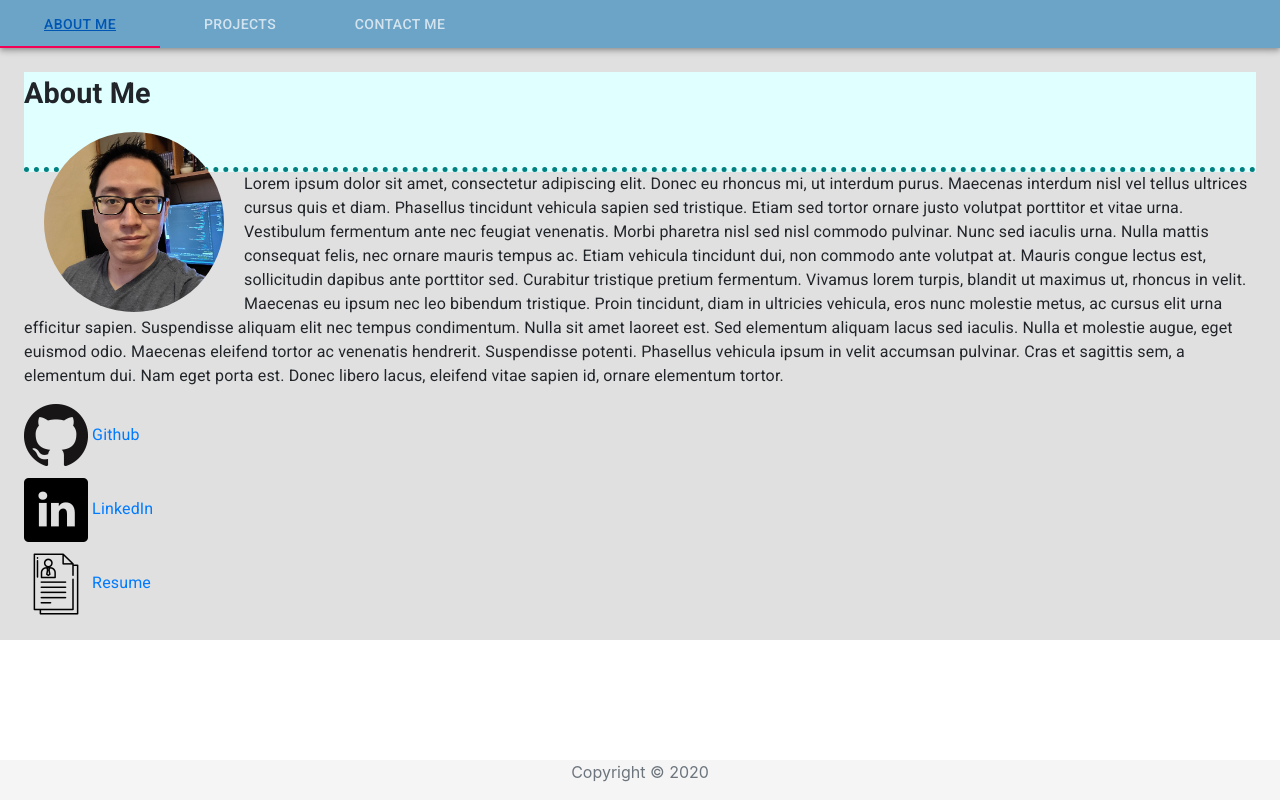
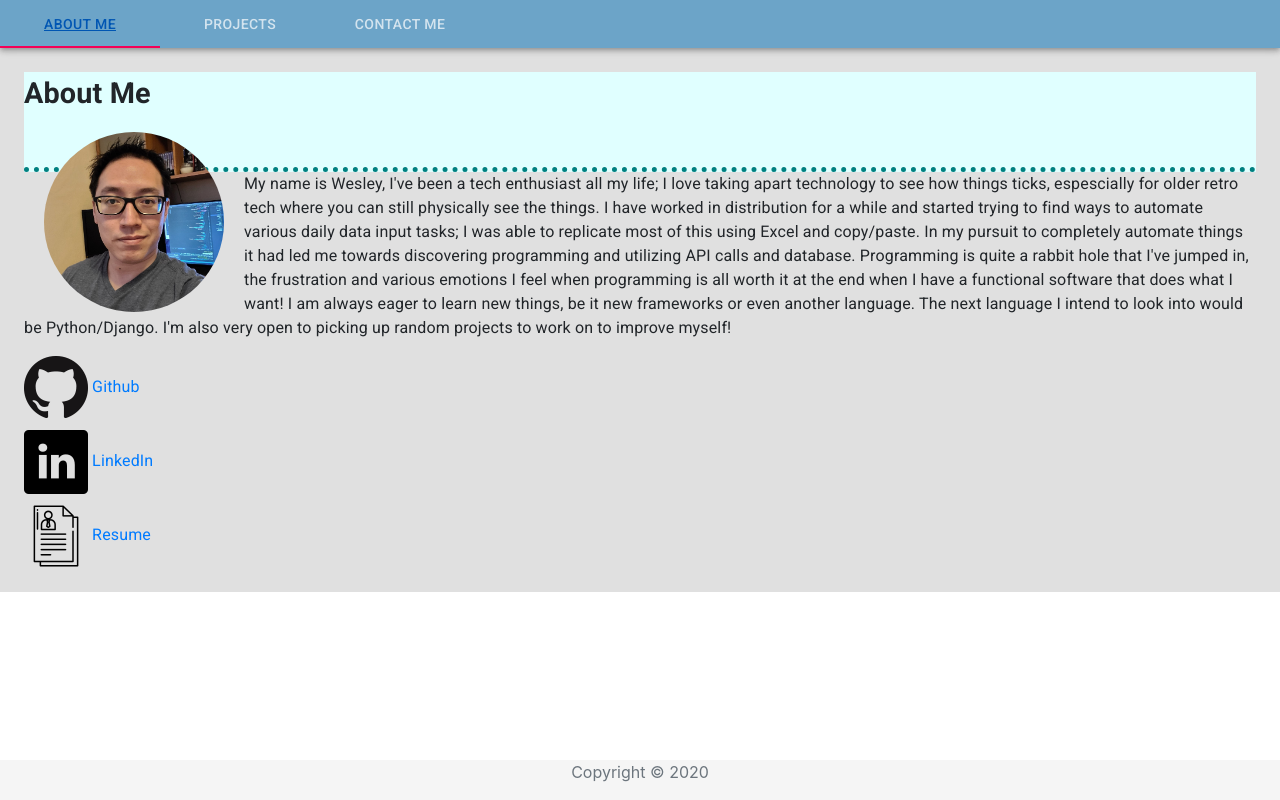
Before and after one commit to WebDevWes/react-portfolio, a React (Create React App) app: page / in a window 1280 px wide. Built offline with nearby package versions, Linux system fonts and the light colour scheme.

Commit message:
adds to introduction

```diff
--- a/src/components/Introduction.js
+++ b/src/components/Introduction.js
@@ -3,24 +3,20 @@ import React from "react";
 export default function Introduction() {
   return (
     <p>
-      Lorem ipsum dolor sit amet, consectetur adipiscing elit. Donec eu rhoncus
-      mi, ut interdum purus. Maecenas interdum nisl vel tellus ultrices cursus
-      quis et diam. Phasellus tincidunt vehicula sapien sed tristique. Etiam sed
-      tortor ornare justo volutpat porttitor et vitae urna. Vestibulum fermentum
-      ante nec feugiat venenatis. Morbi pharetra nisl sed nisl commodo pulvinar.
-      Nunc sed iaculis urna. Nulla mattis consequat felis, nec ornare mauris
-      tempus ac. Etiam vehicula tincidunt dui, non commodo ante volutpat at.
-      Mauris congue lectus est, sollicitudin dapibus ante porttitor sed.
-      Curabitur tristique pretium fermentum. Vivamus lorem turpis, blandit ut
-      maximus ut, rhoncus in velit. Maecenas eu ipsum nec leo bibendum
-      tristique. Proin tincidunt, diam in ultricies vehicula, eros nunc molestie
-      metus, ac cursus elit urna efficitur sapien. Suspendisse aliquam elit nec
-      tempus condimentum. Nulla sit amet laoreet est. Sed elementum aliquam
-      lacus sed iaculis. Nulla et molestie augue, eget euismod odio. Maecenas
-      eleifend tortor ac venenatis hendrerit. Suspendisse potenti. Phasellus
-      vehicula ipsum in velit accumsan pulvinar. Cras et sagittis sem, a
-      elementum dui. Nam eget porta est. Donec libero lacus, eleifend vitae
-      sapien id, ornare elementum tortor.
+      My name is Wesley, I've been a tech enthusiast all my life; I love taking
+      apart technology to see how things ticks, espescially for older retro tech
+      where you can still physically see the things. I have worked in
+      distribution for a while and started trying to find ways to automate
+      various daily data input tasks; I was able to replicate most of this using
+      Excel and copy/paste. In my pursuit to completely automate things it had
+      led me towards discovering programming and utilizing API calls and
+      database. Programming is quite a rabbit hole that I've jumped in, the
+      frustration and various emotions I feel when programming is all worth it
+      at the end when I have a functional software that does what I want! I am
+      always eager to learn new things, be it new frameworks or even another
+      language. The next language I intend to look into would be Python/Django.
+      I'm also very open to picking up random projects to work on to improve
+      myself!
     </p>
   );
 }
```
